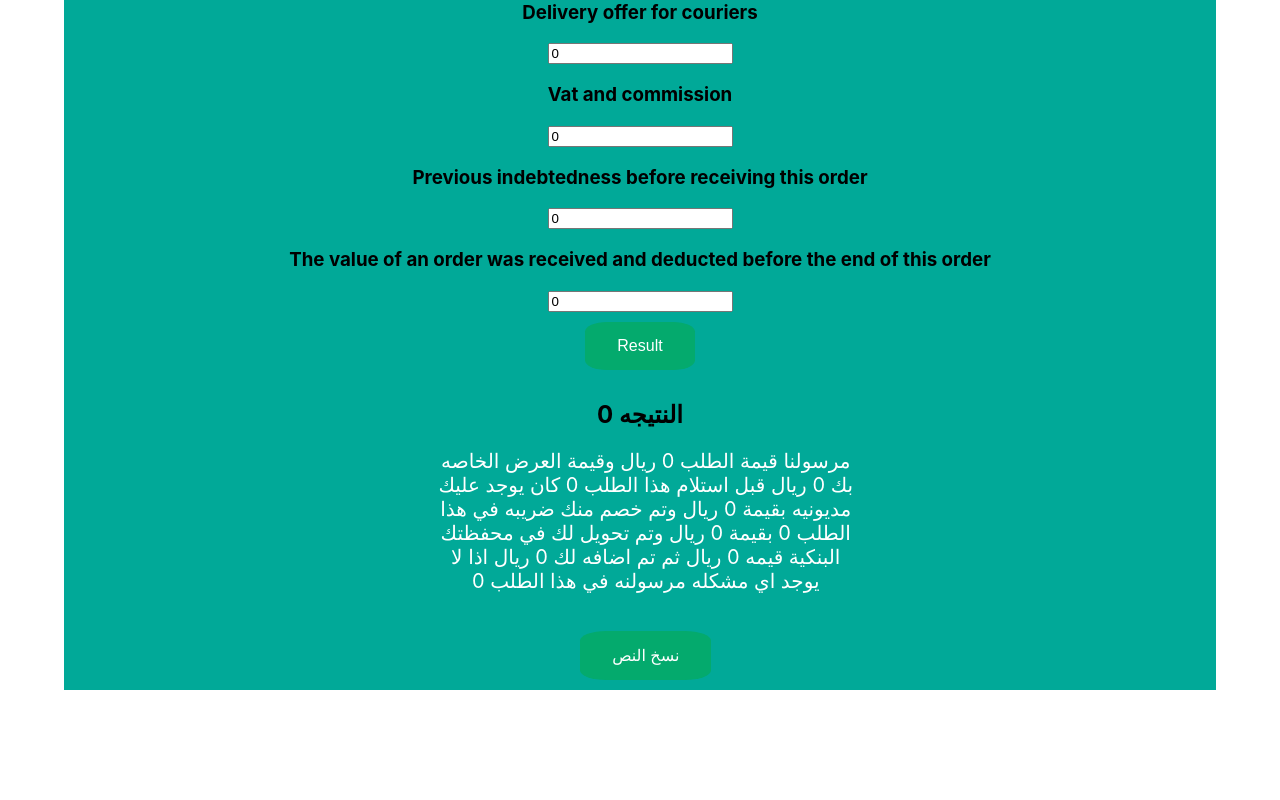
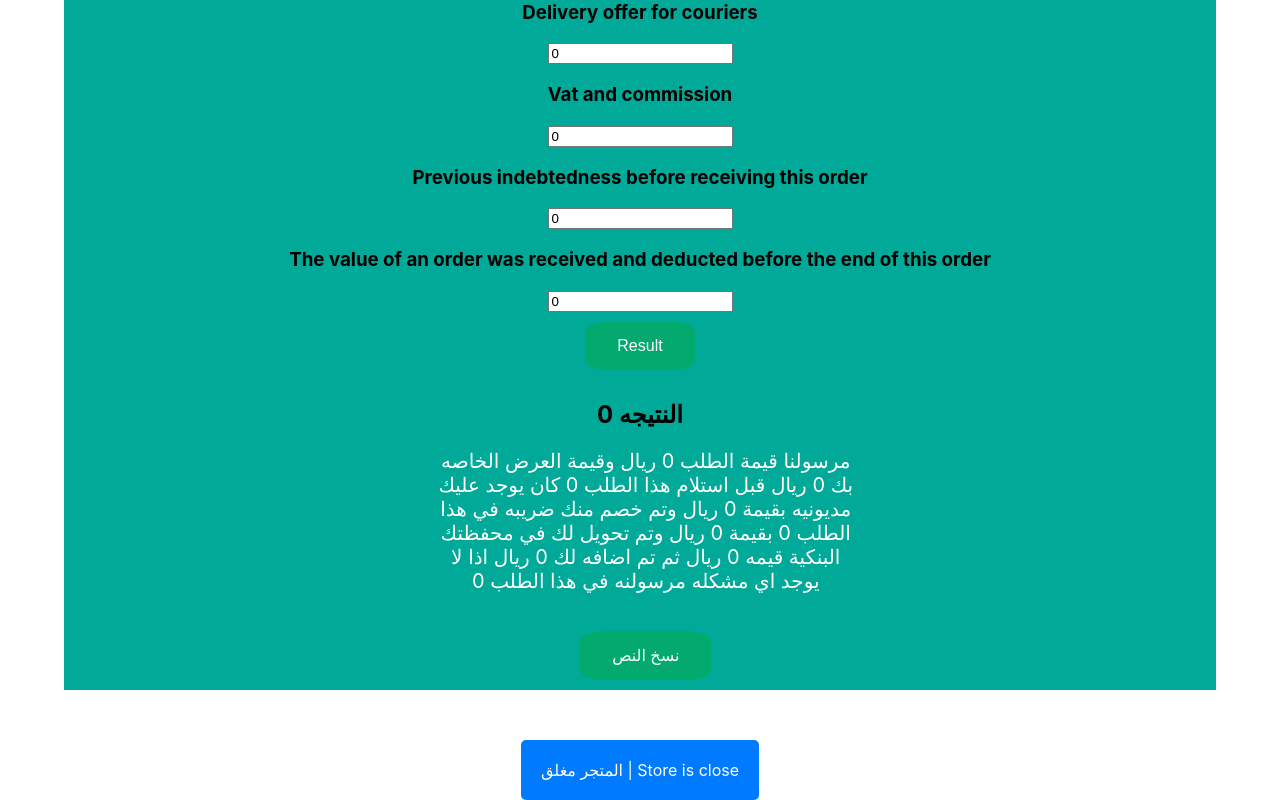
Before and after one commit to abohashemelrefaay/mrsoo, a React (Create React App) app: page / in a window 1280 px wide. Shown: the part 715-1515 px from the top of the page. Before the commit the page ends 1439 px from the top, so only its background shows below. Built offline with nearby package versions, Linux system fonts and the light colour scheme.

Commit message:
Your commit message

```diff
--- a/src/App.js
+++ b/src/App.js
@@ -27,7 +27,7 @@ function App() {
           <Route exact path="/Store" element={<Store />} />
         </Routes>
       </Router >
-
+  <Store />
 
       </div>
 
```
